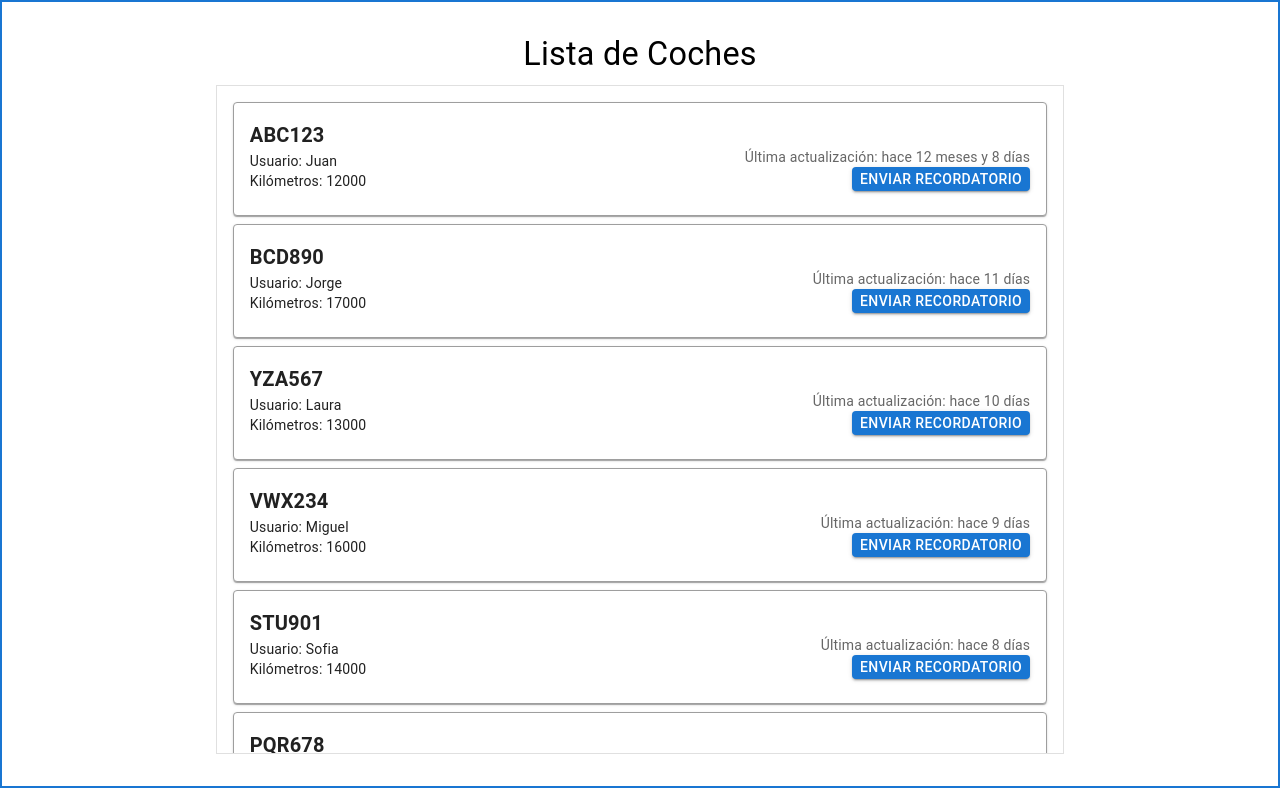
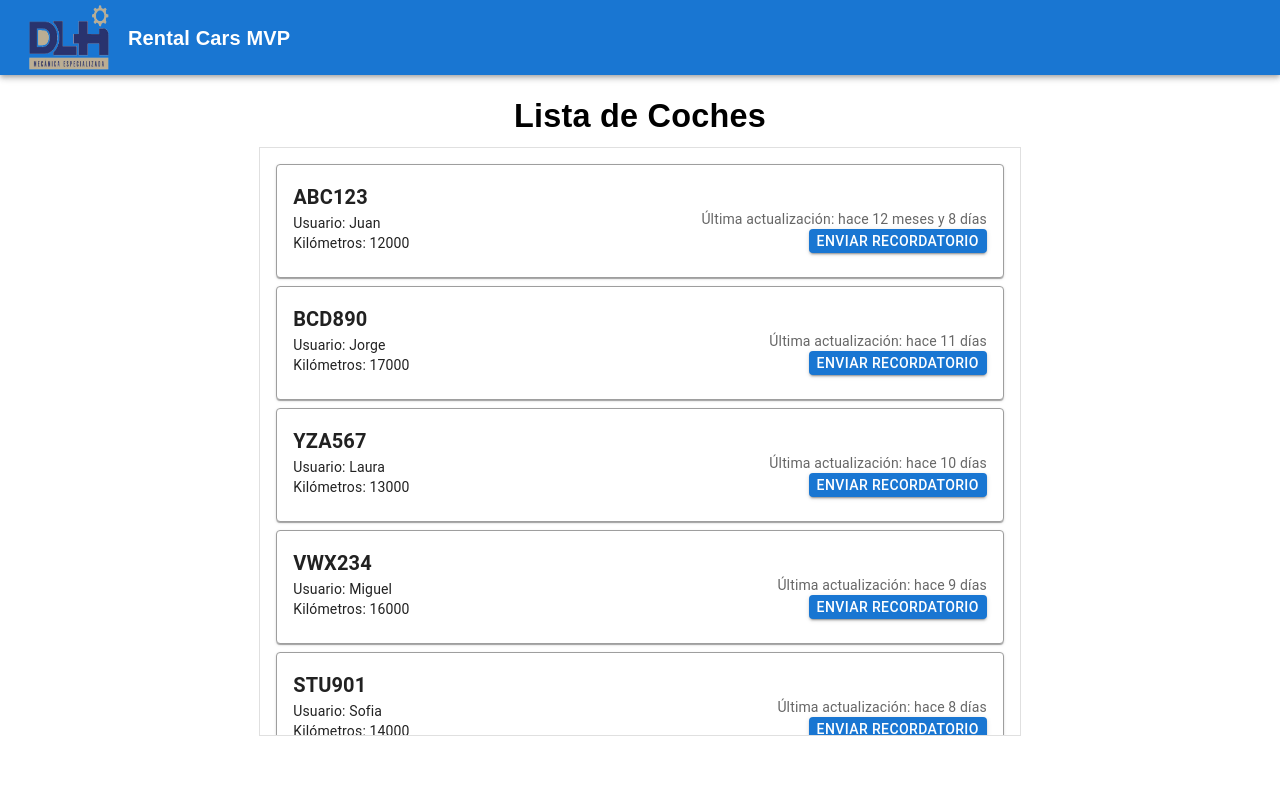
Before and after one commit to kleinher/rental-cars-frontend, a React (Create React App) app: page /admin in a window 1280 px wide. Built offline with nearby package versions, Linux system fonts and the light colour scheme.

Commit message:
Feature: logo y toolbar

```diff
--- a/src/App.js
+++ b/src/App.js
@@ -2,14 +2,25 @@ import React from "react";
 import { BrowserRouter as Router, Routes, Route } from "react-router-dom";
 import AdminPage from "./admin/AdminPage";
 import UserProfile from "./UserProfile";
+import { Container, AppBar, Toolbar, Typography } from "@mui/material";
+import logo from "./files/logo.png";
 
 const App = () => {
     return (
         <Router>
-            <Routes>
-                <Route path="/admin" element={<AdminPage />} />
-                <Route path="/user" element={<UserProfile userId={1} />} />
-            </Routes>
+            <AppBar position="absolute" style={{ width: '100%' }}>
+                <Toolbar>
+                    <img src={logo} alt="Logo" style={{ marginRight: 14, width: 80, height: 65, padding: '5px' }} />
+                    <Typography variant="h6" style={{ fontFamily: 'Arial, sans-serif', fontWeight: "bold" }}>Rental Cars MVP</Typography>
+                </Toolbar>
+            </AppBar>
+            <Toolbar /> {/* This is a spacer to push the content below the AppBar */}
+            <Container>
+                <Routes>
+                    <Route path="/admin" element={<AdminPage />} />
+                    <Route path="/user" element={<UserProfile userId={1} />} />
+                </Routes>
+            </Container>
         </Router>
     );
 };
--- a/src/admin/AdminPage.js
+++ b/src/admin/AdminPage.js
@@ -16,9 +16,7 @@ const AdminPage = () => {
             display: "flex",
             flexDirection: "column",
             alignItems: "center",
-            height: "90vh",
-            border: "2px solid",
-            borderColor: "primary.main",
+            height: "80vh",
         },
         card: {
             border: "1px solid",
@@ -29,7 +27,7 @@ const AdminPage = () => {
     return (
         <ThemeProvider theme={theme}>
             <Box sx={styles.container}>
-                <Typography variant="h4" gutterBottom>
+                <Typography style={{ fontFamily: 'Arial, sans-serif', fontWeight: "bold" }} variant="h4" gutterBottom>
                     Lista de Coches
                 </Typography>
                 <CarList cars={sortedCars} />
```
Also changed, not shown: src/files/logo.png (added), 1 other file (tests, documents, lock files or other folders).
